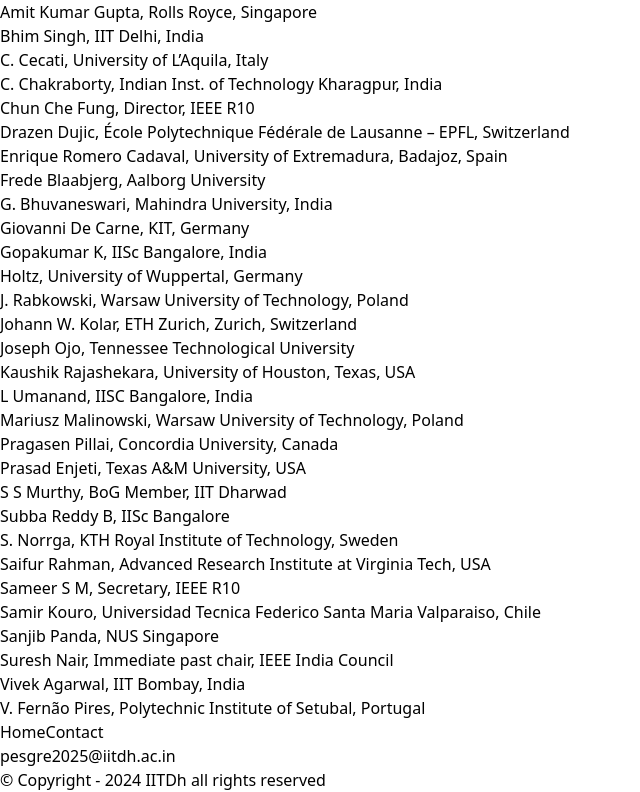
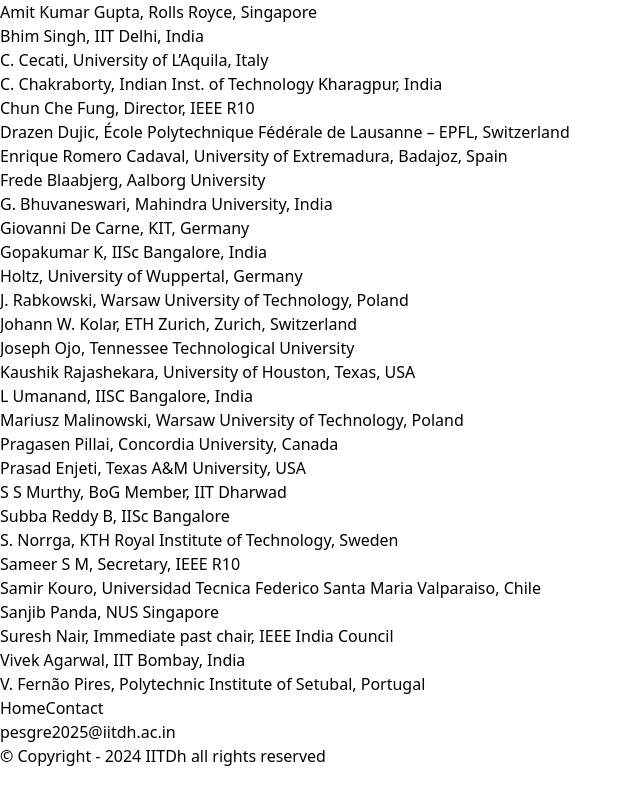
Before and after one commit to ATHER-101/IEEE_PESGRE, a React (Vite) app: page /about/organizing-committee in a window 1280 px wide. Shown: the part 1949-2741 px from the top of the page, without its empty margins (0-640 px from the left). After the commit the page ends 2717 px from the top, so only its background shows below. Built offline with nearby package versions, Linux system fonts and the light colour scheme.

Commit message:
Update OrganizingCommittee.jsx

```diff
--- a/src/pages/OrganizingCommittee.jsx
+++ b/src/pages/OrganizingCommittee.jsx
@@ -107,7 +107,6 @@
           <p>S S Murthy, BoG Member, IIT Dharwad</p>
           <p>Subba Reddy B, IISc Bangalore</p>
           <p>S. Norrga, KTH Royal Institute of Technology, Sweden</p>
-          <p>Saifur Rahman, Advanced Research Institute at Virginia Tech, USA</p>
           <p>Sameer S M, Secretary, IEEE R10</p>
           <p>Samir Kouro, Universidad Tecnica Federico Santa Maria Valparaiso, Chile</p>
           <p>Sanjib Panda, NUS Singapore</p>
```
